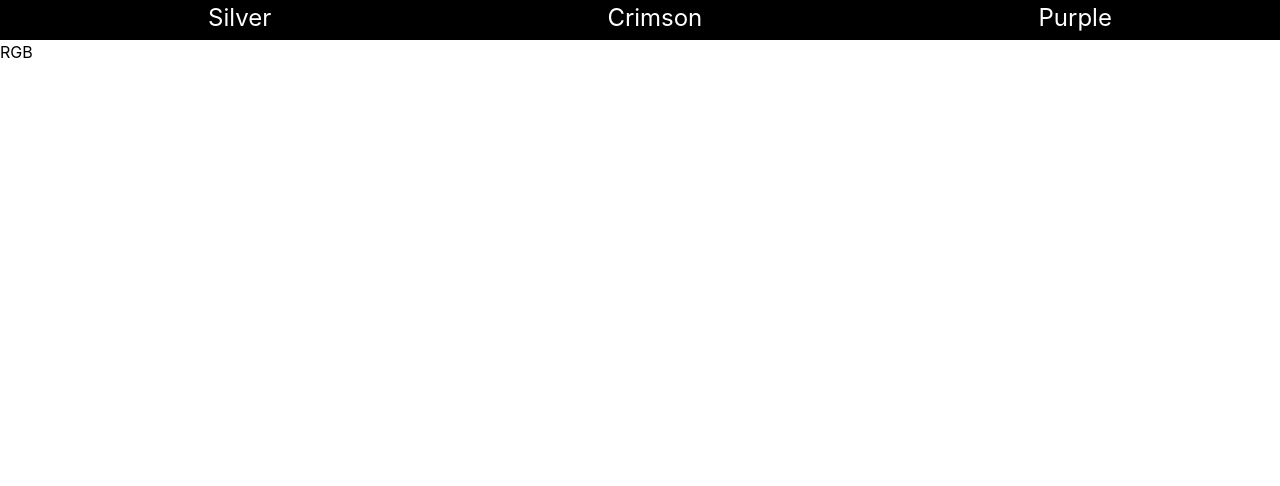
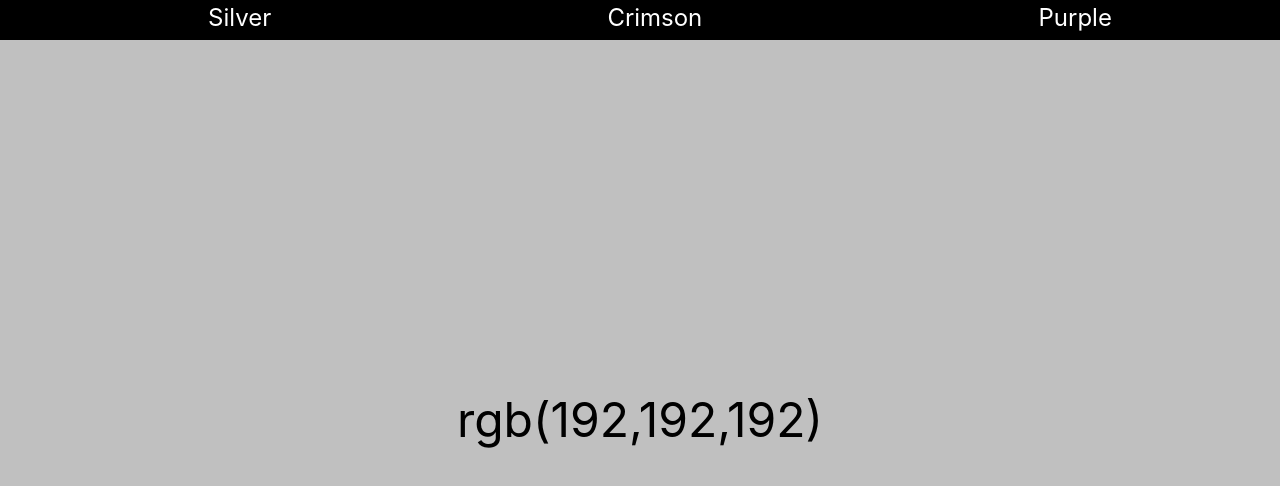
Before and after one commit to oliviaamiller/color-router, a React app: page /rgb/192/192/192 in a window 1280 px wide. Shown: the top 486 px of the page. Built offline with nearby package versions, Linux system fonts and the light colour scheme.

Commit message:
rgb colors displaying

```diff
--- a/src/App.jsx
+++ b/src/App.jsx
@@ -7,9 +7,8 @@ import {
   Switch
 } from 'react-router-dom';
 import styles from './App.css';
-import RGB from './components/RGB';
 
-function getRGB() {
+function RGB() {
   // 🚨 Get values for r, g, and b from params
   const { r, g, b } = useParams();
 
@@ -27,8 +26,10 @@ function getRGB() {
 function ScreenColor() {
   return <div>{/* Create Route Inside Switch */
   <Switch>
-    <Route>
-      <RGB />
+    <Route path='/rgb/:r/:g/:b'>
+      <div>
+        <RGB />
+      </div>
     </Route>
   </Switch>
   }</div>;
--- a/src/components/RGB.jsx
+++ /dev/null
@@ -1,7 +0,0 @@
-import React from 'react'
-
-export default function RGB() {
-  return (
-    <div>RGB</div>
-  )
-}
```
